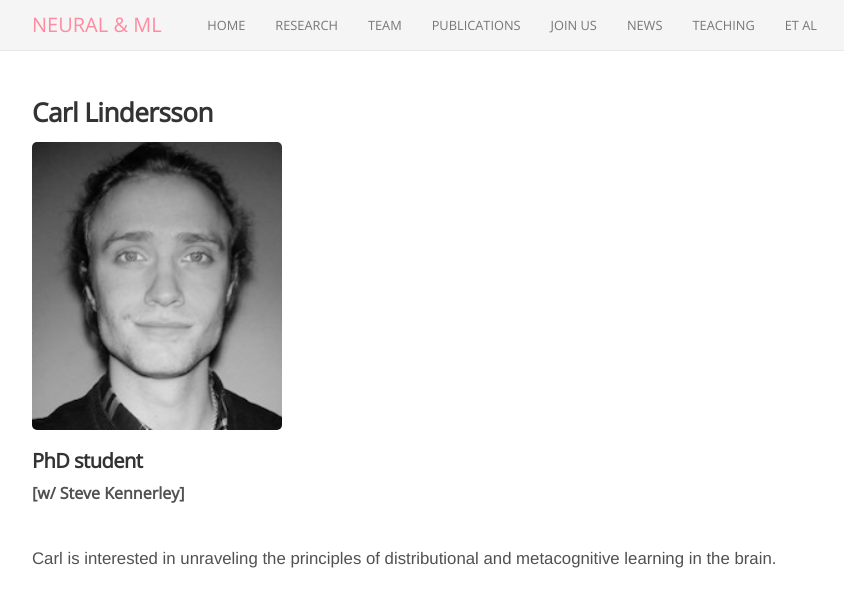
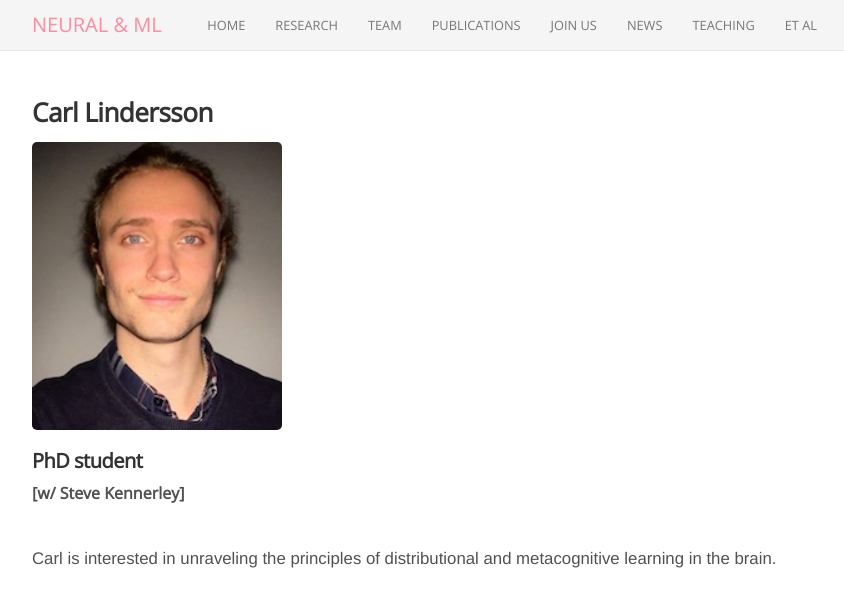
Before and after one commit to neuralml/neuralml.github.io, a Jekyll site: the page built from _people/RPC_carl_lindersson.md, in a window 1280 px wide. Shown: the top 607 px of the page, without its empty margins (223-1067 px from the left). Built offline with Jekyll 4.4.1, drawn with Linux system fonts in a browser that asks for light colours; nearby versions of some CDN libraries.

Commit message:
update photos

```diff
--- a/_people/RPC_carl_lindersson.md
+++ b/_people/RPC_carl_lindersson.md
@@ -2,7 +2,7 @@
 name: Carl Lindersson
 title: Carl Lindersson
 position: gradstudent
-avatar: Carl_bw.png
+avatar: Carl_full.png
 joined: 2023_1
 affiliation: <span>[w/ Steve Kennerley]</span><br><span style="color:#FFFFFF">.</span>
 
```
Also changed, not shown: images/people/Andrada_bw.png (deleted), images/people/Carl_bw.png (deleted), images/people/Carl_full.jpeg (deleted), images/people/Carl_full.png (added).
